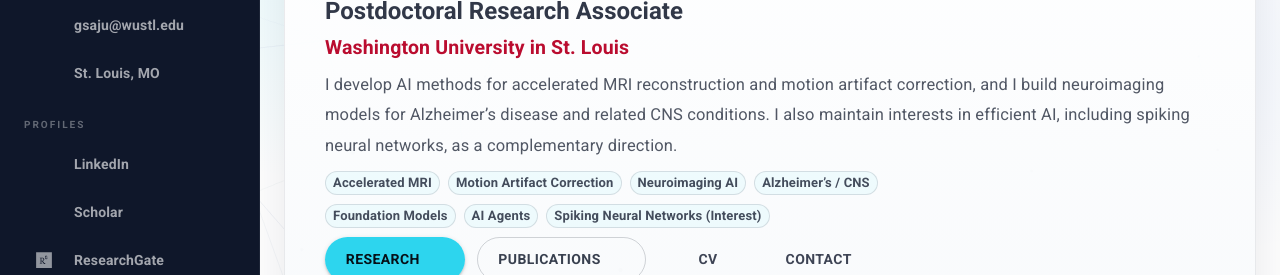
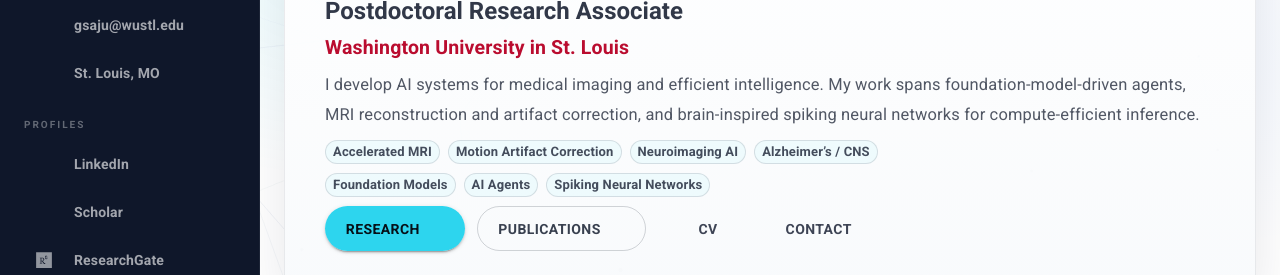
Before and after one commit to gulfam7/gulfam7.github.io, a React (Vite) app: page /#/ in a window 1280 px wide. Shown: the part 268-543 px from the top of the page. Built offline with nearby package versions, Linux system fonts and the light colour scheme; some icons are missing.

Commit message:
Revise summary and chip labels in HomePage
Updated summary to reflect current research focus and expertise.

```diff
--- a/src/pages/HomePage.jsx
+++ b/src/pages/HomePage.jsx
@@ -39,7 +39,7 @@ export default function HomePage() {
   const institution = "Washington University in St. Louis";
 
   const summary =
-    "I develop AI methods for accelerated MRI reconstruction and motion artifact correction, and I build neuroimaging models for Alzheimer’s disease and related CNS conditions. I also maintain interests in efficient AI, including spiking neural networks, as a complementary direction.";
+    "I develop AI systems for medical imaging and efficient intelligence. My work spans foundation-model-driven agents, MRI reconstruction and artifact correction, and brain-inspired spiking neural networks for compute-efficient inference.";
 
   const particlesInit = useCallback(async (engine) => {
     await loadSlim(engine);
@@ -214,7 +214,7 @@ export default function HomePage() {
             <Stack direction="row" spacing={1} useFlexGap flexWrap="wrap">
               <Chip label="Foundation Models" size="small" variant="outlined" sx={chipBaseSx} />
               <Chip label="AI Agents" size="small" variant="outlined" sx={chipBaseSx} />
-              <Chip label="Spiking Neural Networks (Interest)" size="small" variant="outlined" sx={chipBaseSx} />
+              <Chip label="Spiking Neural Networks" size="small" variant="outlined" sx={chipBaseSx} />
             </Stack>
 
             <Stack direction="row" spacing={1.5} useFlexGap flexWrap="wrap" sx={{ mt: 2.3 }}>
```
